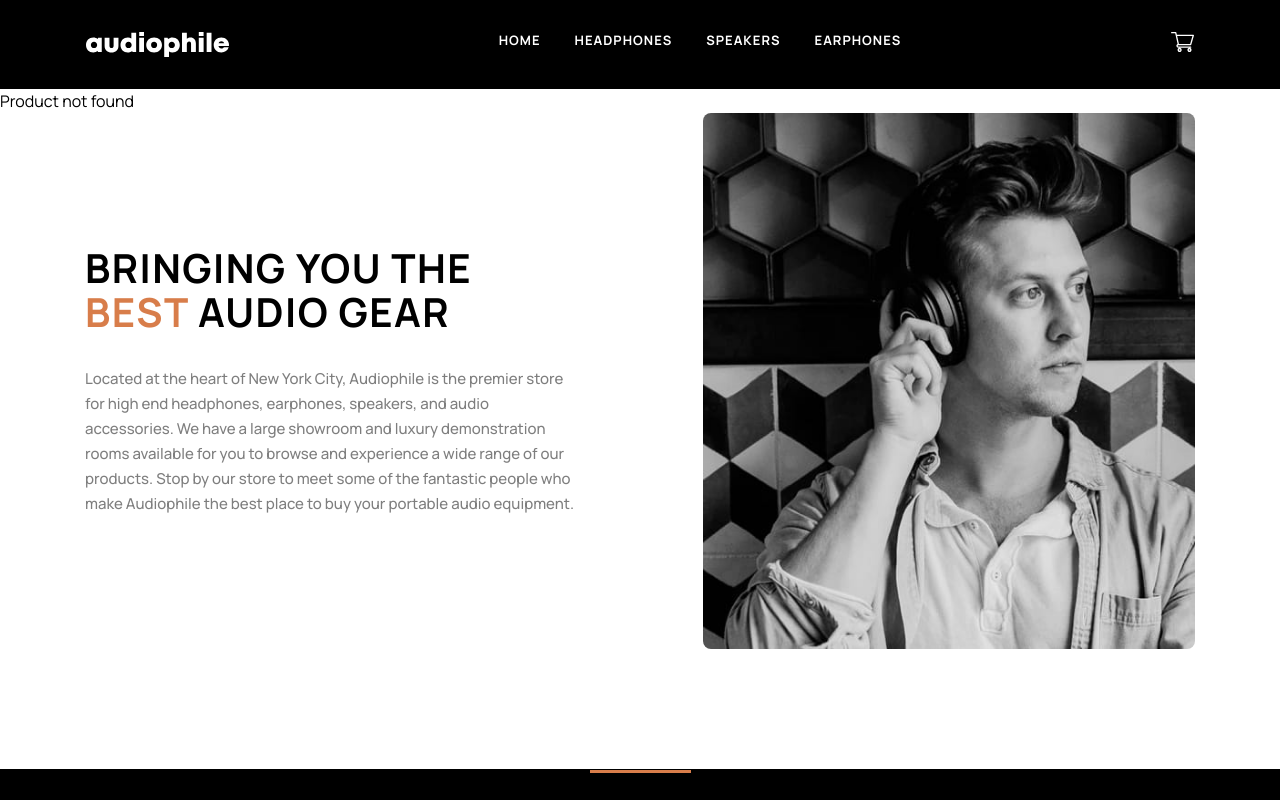
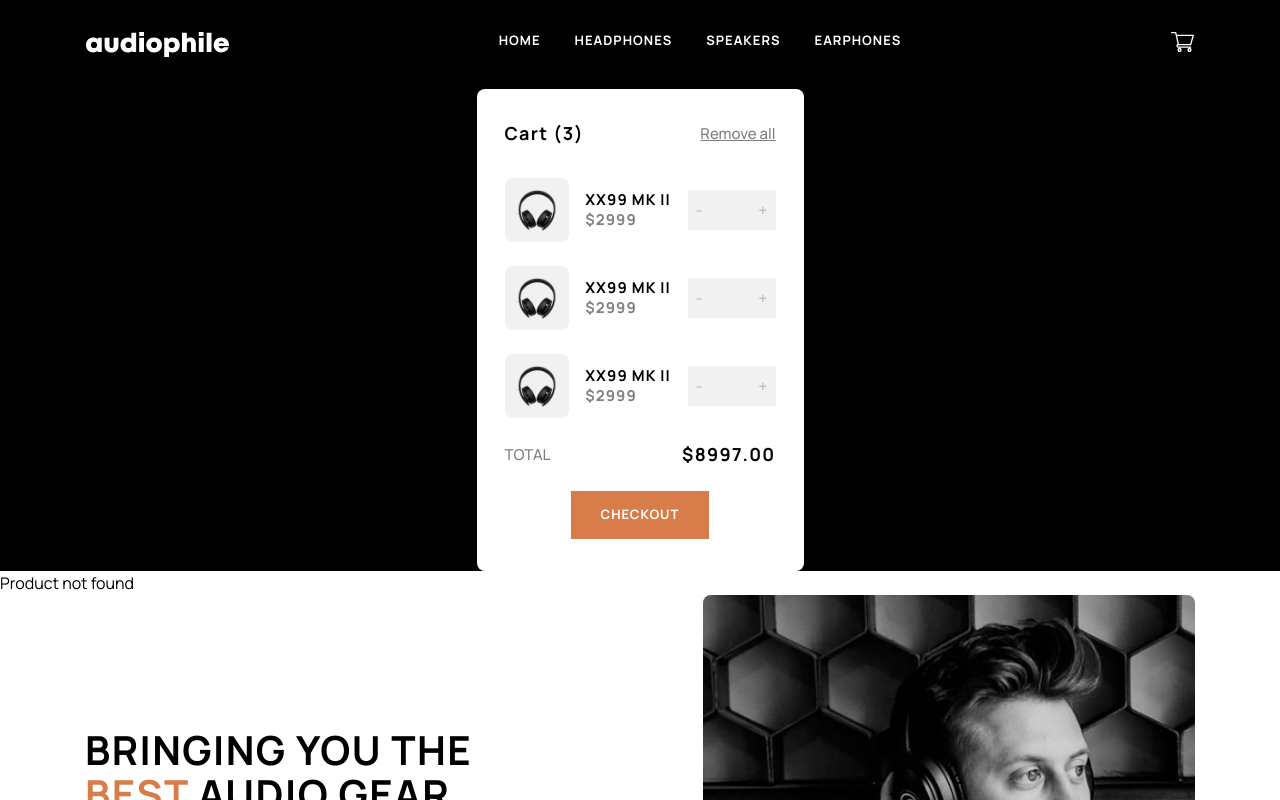
Before and after one commit to seangray-dev/Audiophile, a React (Vite) app: page /products/1 in a window 1280 px wide. Shown: the top 800 px of the page. Built offline with nearby package versions, Linux system fonts and the light colour scheme.

Commit message:
add Cart component - work in progress

```diff
--- a/src/components/pages/ProductDetails.jsx
+++ b/src/components/pages/ProductDetails.jsx
@@ -52,7 +52,7 @@ const ProductDetails = () => {
               {product.description}
             </p>
             <h6 className='text-h6'>${product.price}</h6>
-            <AddToCart></AddToCart>
+            <AddToCart product={product}></AddToCart>
           </div>
         </div>
         <div className='container mx-auto lg:flex lg:gap-[125px] lg:max-w-[1110px]'>
--- a/src/components/shared/Nav.jsx
+++ b/src/components/shared/Nav.jsx
@@ -1,6 +1,7 @@
 import React, { useState } from 'react';
+import { Link } from 'react-router-dom';
 import MobileNav from './MobileNav';
-import { Link } from 'react-router-dom';
+import Cart from './cart/Cart';
 
 function MobileMenuButton({ onClick }) {
   return (
@@ -74,6 +75,7 @@ function Nav() {
         </div>
       </nav>
       {isMobileMenuOpen && <MobileNav />}
+      <Cart></Cart>
     </header>
   );
 }
--- a/src/components/shared/buttons/AddToCart.jsx
+++ b/src/components/shared/buttons/AddToCart.jsx
@@ -1,7 +1,7 @@
 import React, { useState } from 'react';
 import ButtonOrange from './Button-Orange';
 
-const AddToCart = () => {
+const AddToCart = ({ product }) => {
   const [quantity, setQuantity] = useState(1);
 
   const handleQuantityChange = (e) => {
--- /dev/null
+++ b/src/components/shared/buttons/Button-Checkout.jsx
@@ -0,0 +1,17 @@
+import React from 'react';
+import { Link } from 'react-router-dom';
+import { motion } from 'framer-motion';
+
+function ButtonCheckout({ to, children }) {
+  return (
+    <motion.button
+      className='bg-brightOrange hover:bg-brightOrangeHover transition-colors duration-300 uppercase text-subtitle text-pureWhite px-[30px] py-[15px]'
+      whileHover={{ scale: 1 }}
+      whileTap={{ scale: 0.9 }}
+      transition={{ duration: 0.3 }}>
+      <Link to={to}>{children}</Link>
+    </motion.button>
+  );
+}
+
+export default ButtonCheckout;
--- /dev/null
+++ b/src/components/shared/cart/Cart.jsx
@@ -0,0 +1,129 @@
+import { React, useState } from 'react';
+import ButtonCheckout from '../buttons/Button-Checkout';
+
+function Cart(props) {
+  const [cartItems, setCartItems] = useState([
+    {
+      id: 1,
+      name: 'XX99 MK II',
+      image: '/assets/cart/image-xx99-mark-two-headphones.jpg',
+      price: 2999,
+      quantity: 1,
+    },
+    {
+      id: 1,
+      name: 'XX99 MK II',
+      image: '/assets/cart/image-xx99-mark-two-headphones.jpg',
+      price: 2999,
+      quantity: 1,
+    },
+    {
+      id: 1,
+      name: 'XX99 MK II',
+      image: '/assets/cart/image-xx99-mark-two-headphones.jpg',
+      price: 2999,
+      quantity: 1,
+    },
+  ]);
+
+  const handleRemoveAll = () => {
+    setCartItems([]);
+  };
+
+  const handleQuantityChange = (id, newQuantity) => {
+    const updatedCartItems = cartItems.map((item) => {
+      if (item.id === id) {
+        return {
+          ...item,
+          quantity: newQuantity,
+        };
+      } else {
+        return item;
+      }
+    });
+
+    setCartItems(updatedCartItems);
+  };
+
+  const handleCheckout = () => {
+    // TODO: Implement checkout functionality
+  };
+
+  const total = cartItems.reduce(
+    (accumulator, item) => accumulator + item.price * item.quantity,
+    0
+  );
+
+  return (
+    <div className='cart bg-pureWhite pt-8 px-7 rounded-lg max-w-[327px] mx-auto'>
+      <div className='container mx-auto'>
+        <div className='cart-header flex justify-between mb-8'>
+          <h2 className='cart-title text-h6'>Cart ({cartItems.length})</h2>
+          <button
+            className='underline text-body opacity-50'
+            onClick={handleRemoveAll}>
+            Remove all
+          </button>
+        </div>
+        {cartItems.length > 0 ? (
+          <div className='cart-items flex flex-col gap-6'>
+            {cartItems.map((item) => (
+              <div
+                className='cart-item flex justify-between gap-4 items-center'
+                key={item.id}>
+                <div className='cart-item-image'>
+                  <img
+                    className='rounded-lg max-w-[64px]'
+                    src={item.image}
+                    alt={item.name}
+                  />
+                </div>
+                <div className='cart-item-details'>
+                  <h3 className='cart-item-title text-mobileMenu'>
+                    {item.name}
+                  </h3>
+                  <div className='cart-item-price text-mobileMenu opacity-50'>
+                    ${item.price}
+                  </div>
+                </div>
+                <div className='flex justify-between gap-4 max-w-[96px]'>
+                  <div className='flex gap-[20px] place-items-center bg-paleSilver mx-auto px-2'>
+                    <button
+                      type='button'
+                      className='opacity-25 py-2 focus:outline-none '>
+                      -
+                    </button>
+                    <input
+                      className='bg-paleSilver py-2 w-4 text-center focus:outline-none text-subtitle'
+                      type='number'
+                      min='1'
+                      value='0'
+                    />
+                    <button
+                      type='button'
+                      className='opacity-25 py-2 focus:outline-none '>
+                      +
+                    </button>
+                  </div>
+                </div>
+              </div>
+            ))}
+            <div className='cart-total flex justify-between'>
+              <span className='uppercase opacity-50 text-body'>Total</span>
+              <span className='text-h6'>${total.toFixed(2)}</span>
+            </div>
+            <div className='mx-auto mb-8'>
+              <ButtonCheckout>Checkout</ButtonCheckout>
+            </div>
+          </div>
+        ) : (
+          <div className='cart-empty text-center text-h6 mb-8'>
+            Your cart is empty
+          </div>
+        )}
+      </div>
+    </div>
+  );
+}
+
+export default Cart;
```
Also changed, not shown: src/components/shared/cart/CartItem.jsx (added).
